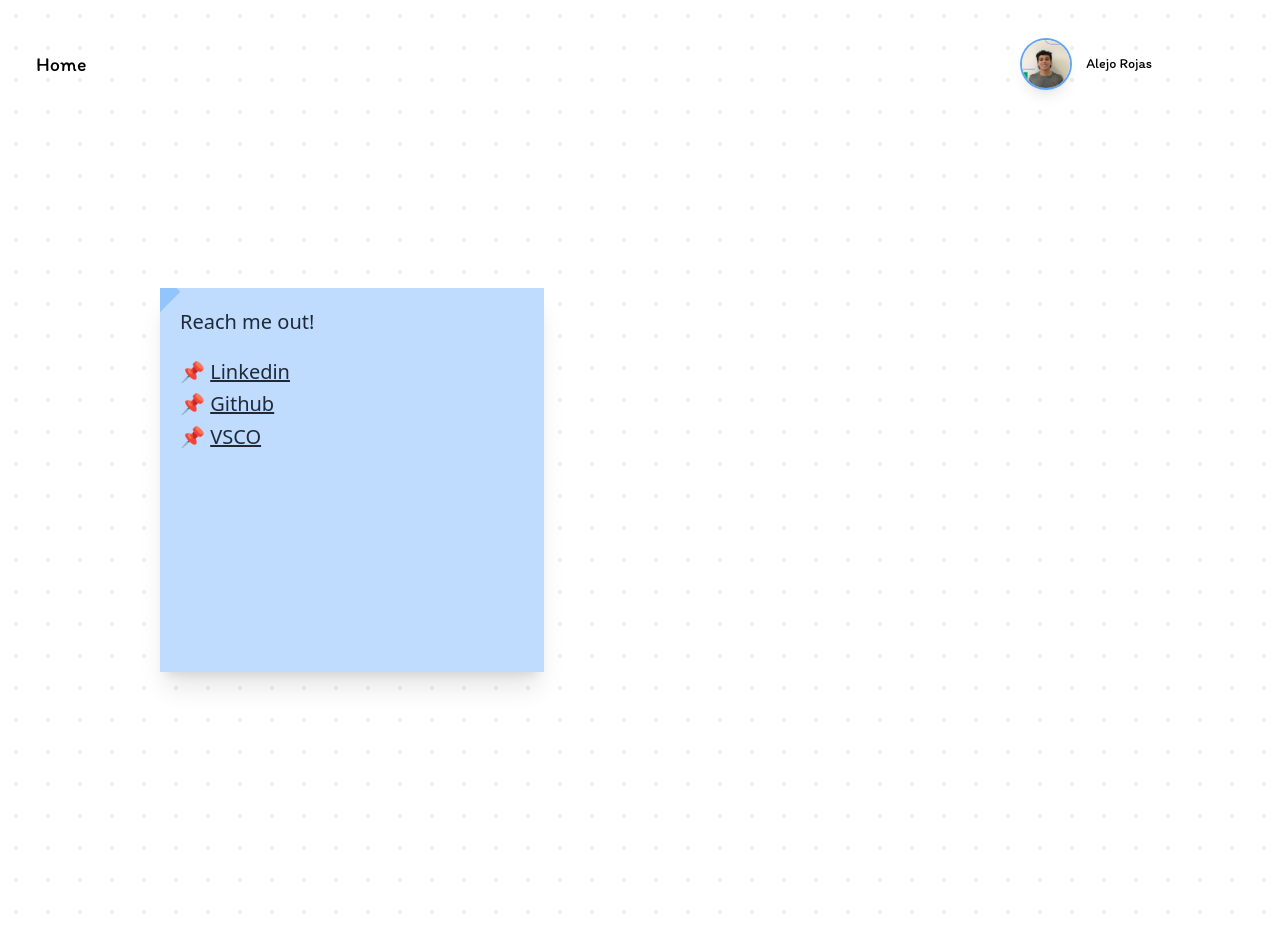
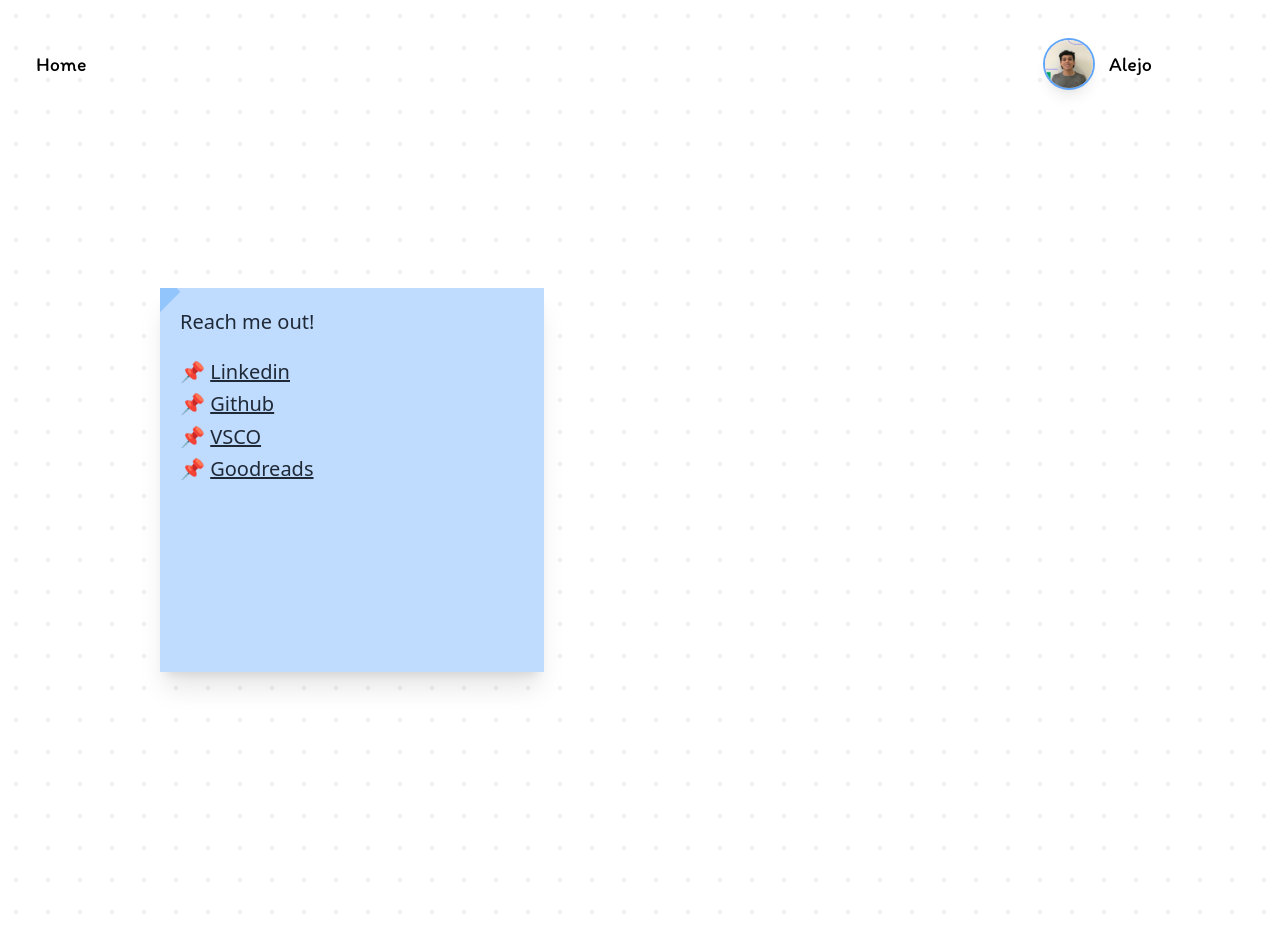
Before and after one commit to alejorrojas/portfolio-alejo, a Next.js app: page /social in a window 1280 px wide. Built offline with nearby package versions, Linux system fonts and the light colour scheme.

Commit message:
add goodreads link - update username

```diff
--- a/app/layout.tsx
+++ b/app/layout.tsx
@@ -26,7 +26,7 @@ export default function RootLayout({
              <Link href="/" className={`${itim.className} xs:text-base  md:text-xl pl-5 ml-4 hover:text-gray-500 transition duration-100 ease-in-out`} >Home</Link>
              <a target="_blank" href="https://www.linkedin.com/in/alejorrojas/" className='flex items-center'>
                 <Image src="/avatar.jpeg" width="100" height="100" alt='Avatar' className='md:w-12 xs:w-8 rounded-full shadow-lg ring-2 ring-blue-400 hover:ring-blue-200 hover:shadow-sm hover:shadow-blue-500 transition duration-700 ease-in-out'/>
-                <h2 className={`${itim.className} md:text-l xs:text-sm  ml-4 hover:text-gray-700 transition duration-100 ease-in-out`}>Alejo Rojas</h2>
+                <h2 className={`${itim.className} md:text-xl xs:text-sm  ml-4 hover:text-gray-700 transition duration-100 ease-in-out`}>Alejo</h2>
              </a>
           </nav>
           {children}
--- a/app/social/page.tsx
+++ b/app/social/page.tsx
@@ -14,6 +14,7 @@ const Social = () => {
                   <li><a target='_blank' href='https://www.linkedin.com/in/alejorrojas/'>📌 <span className='underline'>Linkedin</span></a></li>
                   <li><a target='_blank' href='https://github.com/alejorrojas'>📌 <span className='underline'>Github</span></a></li>
                   <li><a target='_blank' href='https://vsco.co/alejorrojas/gallery'>📌 <span className='underline'>VSCO</span></a></li>
+                  <li><a target='_blank' href='https://www.goodreads.com/user/show/143446151'>📌 <span className='underline'>Goodreads</span></a></li>
               </ul>
             </footer>
         </Note>
```
